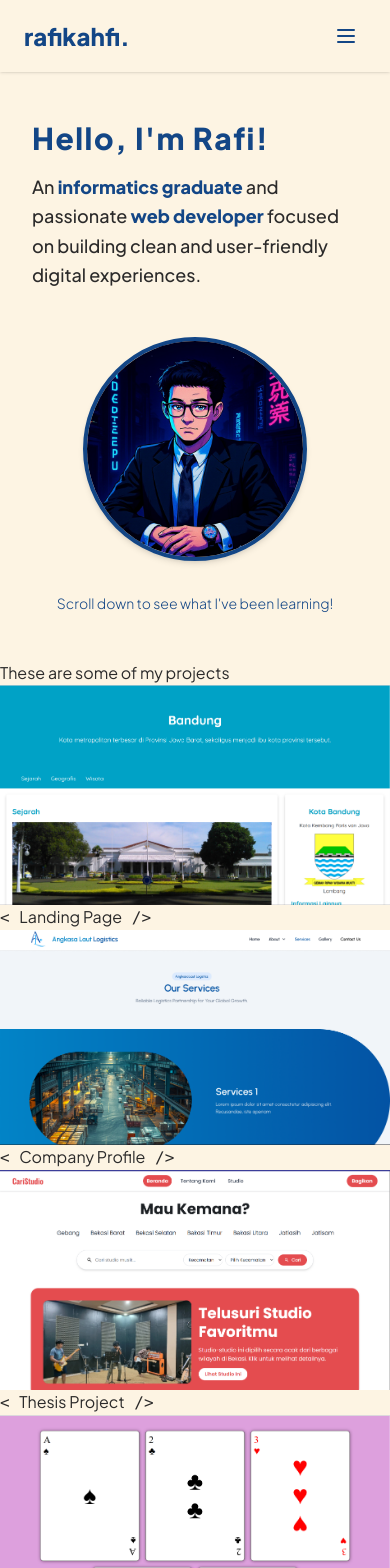
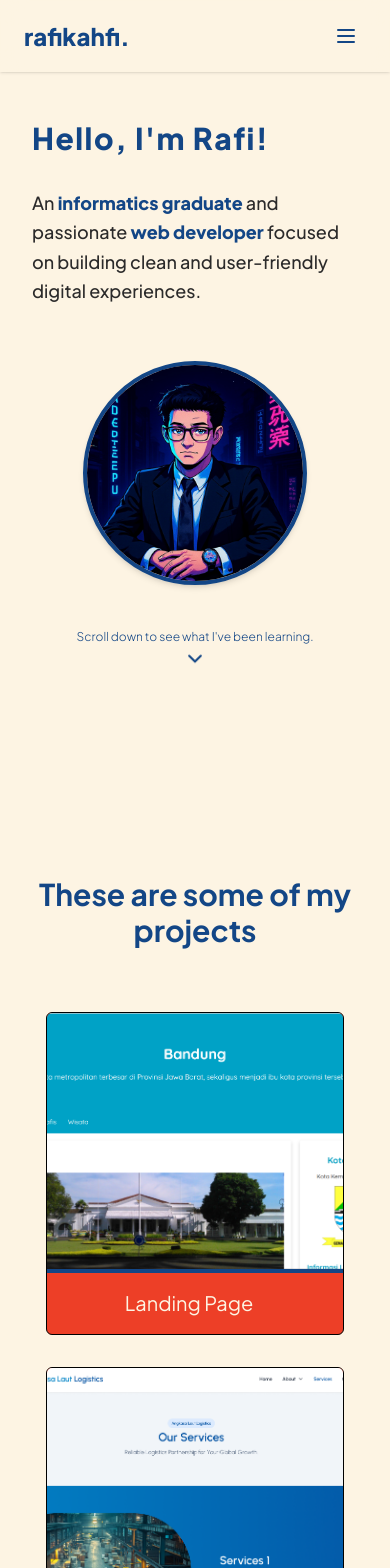
Before and after one commit to rafikahfi/rafikahfi.github.io, a React (Vite) app: page / in a window 390 px wide. Shown: the top 1568 px of the page. Built offline with nearby package versions, Linux system fonts and the light colour scheme; a web font is replaced by a local one.

Commit message:
fix(ui): adjust mobile responsiveness and container alignment

```diff
--- a/index.html
+++ b/index.html
@@ -1,5 +1,5 @@
 <!doctype html>
-<html lang="en">
+<html lang="en" class="scroll-smooth">
   <head>
     <meta charset="UTF-8" />
     <link rel="icon" type="image/svg+xml" href="/favicon.svg" />
--- a/src/components/Navbar.jsx
+++ b/src/components/Navbar.jsx
@@ -4,15 +4,11 @@ export default function Navbar() {
   const [isOpen, setIsOpen] = useState(false);
 
   return (
-    <header
-      className={`sticky top-0 z-50 bg-brand-cream  px-6 md:px-16 py-4 flex justify-between items-center backdrop-blur-md transition-shadow ${!isOpen ? "shadow-sm" : ""}`}
-    >
-      {/* Logo */}
-      <div className="logo">
-        <a href="#" className="font-extrabold text-2xl text-brand-blue ">
+    <header className="sticky top-0 z-50 bg-brand-cream/90 backdrop-blur-md transition-shadow shadow-sm">
+      <div className="max-w-7xl w-full mx-auto px-6 md:px-16 py-4 flex justify-between items-center">
+        <a href="#" className="font-extrabold text-2xl text-brand-blue">
           rafikahfi.
         </a>
-      </div>
 
         {/* Desktop Navigation */}
         <nav aria-label="Main Navigation" className="hidden md:block">
@@ -38,6 +34,7 @@ export default function Navbar() {
                 href="#contact"
                 className="px-4 py-2 rounded-full font-medium text-brand-blue hover:bg-brand-blue hover:text-brand-cream transition-colors"
                 target="_blank"
+                rel="noopener noreferrer"
               >
                 Contact
               </a>
@@ -45,10 +42,35 @@ export default function Navbar() {
           </ul>
         </nav>
 
-      {/* Mobile Navigation */}
+        {/* Hamburger Menu Button (Mobile) */}
+        <button
+          onClick={() => setIsOpen(!isOpen)}
+          className="md:hidden text-brand-blue focus:outline-none focus:ring-2 focus:ring-brand-blue p-2 rounded-full cursor-pointer"
+          aria-label={isOpen ? "Close Menu Navigation" : "Open Menu Navigation"}
+          aria-expanded={isOpen}
+        >
+          <svg
+            className={`w-6 h-6 transition-transform duration-300 ${isOpen ? "rotate-90 scale-110" : "rotate-0 scale-100"}`}
+            fill="none"
+            stroke="currentColor"
+            viewBox="0 0 24 24"
+            aria-hidden="true"
+          >
+            {isOpen ? (
+              <path strokeLinecap="round" strokeLinejoin="round" strokeWidth={2} d="M6 18L18 6M6 6l12 12" />
+            ) : (
+              <path strokeLinecap="round" strokeLinejoin="round" strokeWidth={2} d="M4 6h16M4 12h16M4 18h16" />
+            )}
+          </svg>
+        </button>
+      </div>
+
+      {/* Mobile Navigation Dropdown */}
       <nav
         aria-label="Mobile Navigation"
-        className={`absolute top-full left-0 w-full bg-brand-cream shadow-dropdown-bottom md:hidden grid transition-all duration-300 ease-in-out ${isOpen ? "grid-rows-[1fr] opacity-100 pointer-events-auto" : "grid-rows-[0fr] opacity-0 pointer-events-none"}`}
+        className={`absolute top-full left-0 w-full bg-brand-cream shadow-dropdown-bottom md:hidden grid transition-all duration-300 ease-in-out ${
+          isOpen ? "grid-rows-[1fr] opacity-100 pointer-events-auto" : "grid-rows-[0fr] opacity-0 pointer-events-none"
+        }`}
       >
         <div className="overflow-hidden">
           <ul className="flex flex-col gap-2 px-6 py-4 text-center">
@@ -82,28 +104,6 @@ export default function Navbar() {
           </ul>
         </div>
       </nav>
-
-      {/* Hamburger Menu (Mobile) */}
-      <button
-        onClick={() => setIsOpen(!isOpen)}
-        className="md:hidden text-brand-blue focus:outline-none focus:ring-2 focus:ring-brand-blue p-2 rounded-full cursor-pointer"
-        aria-label={isOpen ? "Close Menu Navigation" : "Open Menu Navigation"}
-        aria-expanded={isOpen}
-      >
-        <svg
-          className={`w-6 h-6 transition-transform duration-300 ${isOpen ? "rotate-90 scale-110" : "rotate-0 scale-100"} `}
-          fill="none"
-          stroke="currentColor"
-          viewBox="0 0 24 24"
-          aria-hidden="true"
-        >
-          {isOpen ? (
-            <path strokeLinecap="round" strokeLinejoin="round" strokeWidth={2} d="M6 18L18 6M6 6l12 12" />
-          ) : (
-            <path strokeLinecap="round" strokeLinejoin="round" strokeWidth={2} d="M4 6h16M4 12h16M4 18h16" />
-          )}
-        </svg>
-      </button>
     </header>
   );
 }
--- a/src/modules/hero/Hero.jsx
+++ b/src/modules/hero/Hero.jsx
@@ -1,50 +1,59 @@
-import { useState, useEffect } from "react";
 import cartoonProfile from "../../assets/images/profile-cartoon.png";
 
 export default function Hero() {
-  const [isMobile, setIsMobile] = useState(false);
-
-  useEffect(() => {
-    const handleResize = () => {
-      setIsMobile(window.innerWidth < 768);
-    };
-
-    handleResize();
-    window.addEventListener("resize", handleResize);
-    return () => window.removeEventListener("resize", handleResize);
-  }, []);
-
-  const scrollDownText = (
-    <p className="text-brand-blue font-light  text-sm order-3 md:order-2">
-      Scroll down to see what I've been learning!
-    </p>
-  );
-
   return (
     <section
       id="hero"
-      aria-label="Hero Section"
-      className="max-w-7xl w-full mx-auto flex-1 px-8 md:px-28 py-12 md:py-0 flex flex-col md:flex-row items-center md:justify-center gap-8 md:gap-10 text-left"
+      aria-labelledby="hero-heading"
+      className="min-h-screen max-w-7xl w-full mx-auto flex-1 px-8 md:px-28 py-12 md:py-0 md:-mt-8 flex flex-col md:flex-row items-center md:justify-center gap-8 md:gap-10 text-left"
     >
-      <div className="w-full md:flex-1 order-1">
-        <h1 className="text-brand-blue font-extrabold text-3xl md:text-4xl tracking-wider mb-4 md:mb-6">
+      <div className="w-full md:flex-1 order-1 flex flex-col items-start md:mt-0">
+        <h1
+          id="hero-heading"
+          className="text-brand-blue font-extrabold text-3xl md:text-4xl tracking-wider mb-8 md:mb-6"
+        >
           Hello, I'm Rafi!
         </h1>
-        <p className="text-brand-dark font-medium text-lg md:text-xl leading-relaxed mb-4 md:mb-8">
+        <p className="text-brand-dark font-medium text-lg md:text-xl leading-relaxed mb-6 md:mb-8 max-w-md md:max-w-none">
           An <span className="font-extrabold text-brand-blue">informatics graduate</span> and passionate{" "}
           <span className="font-extrabold text-brand-blue">web developer</span> focused on building clean and
           user-friendly digital experiences.
         </p>
-        {!isMobile && scrollDownText}
+        <a
+          href="#projects"
+          className="hidden md:inline-block text-brand-blue font-light text-sm hover:underline focus:outline-none focus:ring-2 focus:ring-brand-blue rounded-sm"
+        >
+          Scroll down to see what I've been learning.
+        </a>
       </div>
-      <div className="flex justify-center md:justify-end w-full md:w-auto order-2 md:order-3">
+      <div className="flex justify-center md:justify-end w-full md:w-auto order-2 ">
         <img
           src={cartoonProfile}
-          alt="Illustration Cartoon Profile"
+          alt="Cartoon illustration profile of Rafi Kahfi Yugi"
           className="w-56 h-56 md:w-64 md:h-64 rounded-full object-cover border-4 border-brand-blue shadow-md "
         />
       </div>
-      {isMobile && scrollDownText}
+      <div className="order-3 block md:hidden mb-auto pt-2">
+        <a
+          href="#projects"
+          className="flex flex-col items-center gap-2 text-brand-blue font-light text-xs sm:text-sm hover:opacity-80 focus:outline-none focus-visible:outline-none focus-visible:ring-2 focus-visible:ring-brand-blue rounded-md p-1 transition-opacity"
+          aria-label="Scroll down to Projects section"
+        >
+          <span>Scroll down to see what I've been learning.</span>
+
+          <svg
+            className="w-5 h-5 text-brand-blue animate-bounce"
+            fill="none"
+            stroke="currentColor"
+            strokeWidth="2.5"
+            viewBox="0 0 24 24"
+            xmlns="http://www.w3.org/2000/svg"
+            aria-hidden="true"
+          >
+            <path strokeLinecap="round" strokeLinejoin="round" d="M19 9l-7 7-7-7" />
+          </svg>
+        </a>
+      </div>
     </section>
   );
 }
--- a/src/modules/projects/Projects.jsx
+++ b/src/modules/projects/Projects.jsx
@@ -3,11 +3,13 @@ import ProjectCard from "./components/ProjectCard";
 
 export default function Projects() {
   return (
-    <section id="projects" aria-label="Projects Section">
-      <h2>These are some of my projects</h2>
+    <section id="projects" aria-labelledby="projects-heading" className="mb-16 -mt-10 md:mt-0 px-8">
+      <h2 id="projects-heading" className="text-brand-blue text-center text-3xl md:text-4xl mb-16 font-bold">
+        These are some of my projects
+      </h2>
 
       {/* Project Cards */}
-      <div>
+      <div className="w-11/12 md:w-4/5 mx-auto grid grid-cols-1 md:grid-cols-2  gap-8 md:gap-x-16 md:gap-y-8 ">
         {projectsData.map((project) => (
           <ProjectCard key={project.id} project={project} />
         ))}
--- a/src/modules/projects/components/ProjectCard.jsx
+++ b/src/modules/projects/components/ProjectCard.jsx
@@ -1,18 +1,32 @@
 export default function ProjectCard({ project }) {
   return (
-    <article>
+    <article className="group border border-black bg-brand-red flex flex-col justify-center items-center rounded-md overflow-hidden cursor-pointer transition-all duration-300 hover:shadow-2xl">
       {/* Project Image */}
-      <div>
-        <img src={project.image} alt={project.title} />
+      <div className="w-full h-64 overflow-hidden">
+        <img
+          src={project.image}
+          alt={`Screenshot preview of ${project.title}`}
+          className="w-full h-full block object-cover"
+        />
       </div>
 
       {/* Project Details */}
-      <div>
-        <code>&lt; {""}</code>
-        <a href={project.link} target="_blank" rel="noopener noreferrer">
+      <div className="w-full text-center py-4 text-xl border-t-4 border-brand-blue">
+        <code
+          aria-hidden="true"
+          className="text-brand-yellow opacity-0 group-hover:opacity-100 transition-opacity duration-300"
+        >
+          &lt; {""}
+        </code>
+        <a href={project.link} target="_blank" rel="noopener noreferrer" className="text-brand-cream mx-1">
           {project.title}
         </a>
-        <code> {""} /&gt;</code>
+        <code
+          aria-hidden="true"
+          className="text-brand-yellow opacity-0 group-hover:opacity-100 transition-opacity duration-300"
+        >
+          {""} /&gt;
+        </code>
       </div>
     </article>
   );
```
Lines whose indentation alone changed are shown as unchanged.
